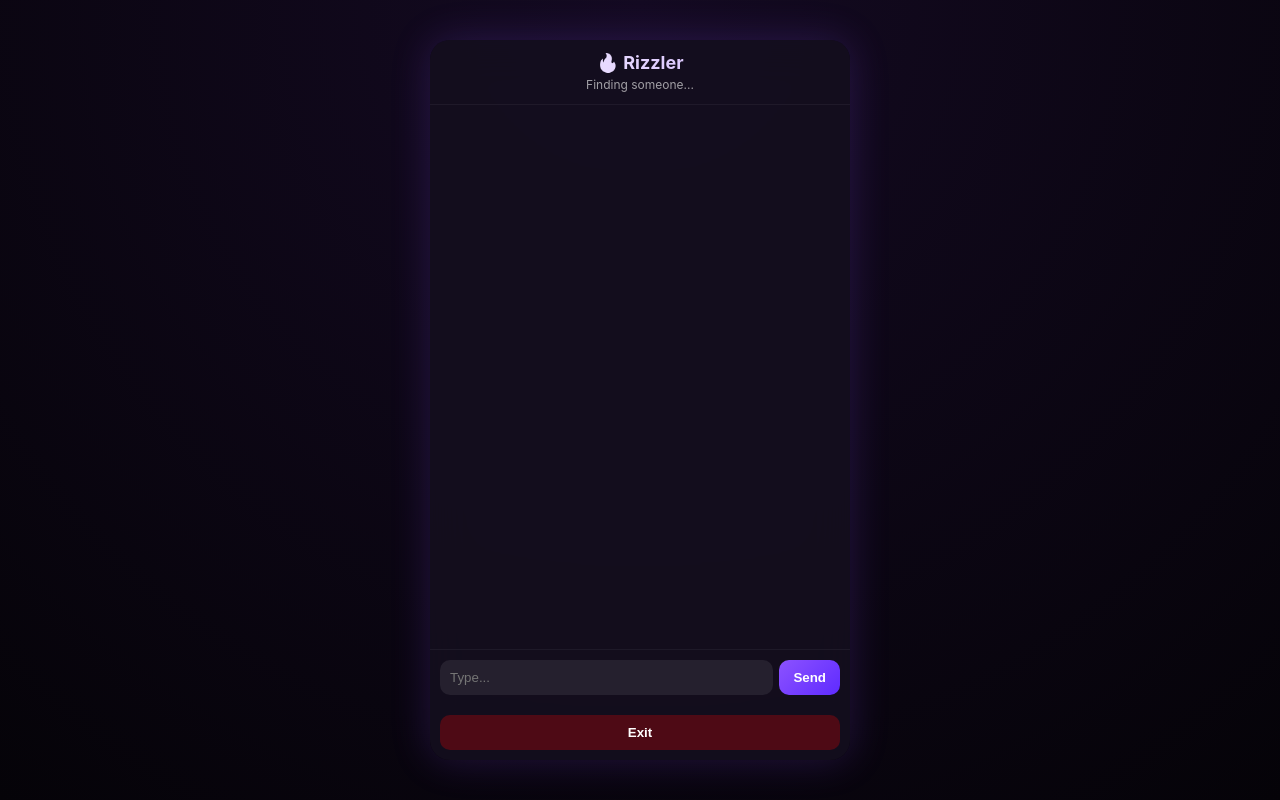
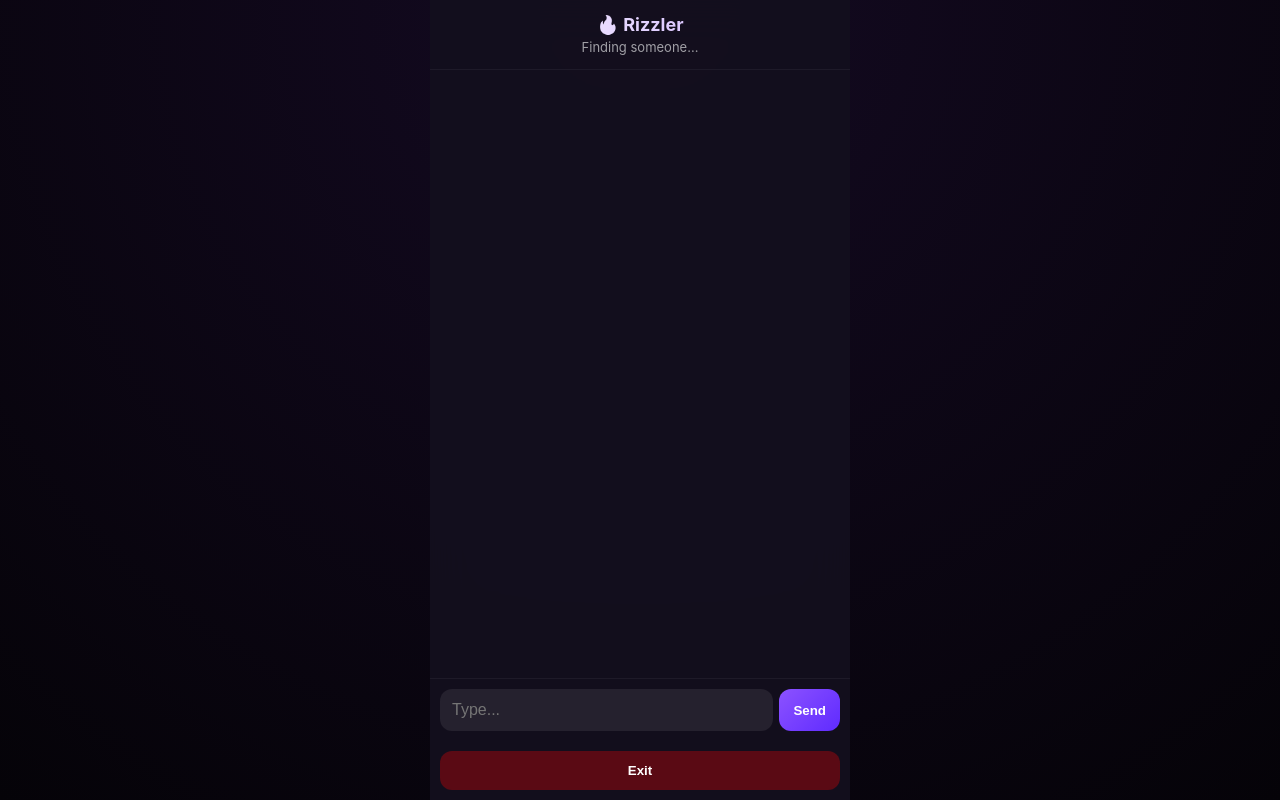
Before and after one commit to ma-stha/Rizzler, a website: page index.html in a window 1280 px wide. Drawn offline with nearby package versions, Linux system fonts and the light colour scheme; no server answers.

Commit message:
final UI + no zoom + clean status

```diff
--- a/index.html
+++ b/index.html
@@ -2,7 +2,7 @@
 <html>
 <head>
   <title>Rizzler</title>
-  <meta name="viewport" content="width=device-width, initial-scale=1.0">
+  <meta name="viewport" content="width=device-width, initial-scale=1, maximum-scale=1, user-scalable=no">
   <script src="/socket.io/socket.io.js"></script>
 
   <style>
@@ -15,24 +15,22 @@
       justify-content: center;
       align-items: center;
       height: 100vh;
+      overflow: hidden;
     }
 
     .app {
       width: 100%;
       max-width: 420px;
-      height: 90vh;
-      background: rgba(20,15,30,0.9);
+      height: 100vh;
+      background: rgba(20,15,30,0.95);
       backdrop-filter: blur(20px);
-      border-radius: 20px;
       display: flex;
       flex-direction: column;
-      overflow: hidden;
-      box-shadow: 0 0 40px rgba(140,80,255,0.2);
     }
 
     .header {
       text-align: center;
-      padding: 12px;
+      padding: 14px;
       border-bottom: 1px solid rgba(255,255,255,0.05);
     }
 
@@ -45,7 +43,7 @@
     }
 
     .status {
-      font-size: 12px;
+      font-size: 13px;
       opacity: 0.6;
       margin-top: 4px;
     }
@@ -64,7 +62,6 @@
       border-radius: 14px;
       max-width: 70%;
       font-size: 14px;
-      word-wrap: break-word;
     }
 
     .you {
@@ -91,18 +88,19 @@
 
     input {
       flex: 1;
-      padding: 10px;
-      border-radius: 10px;
+      padding: 12px;
+      border-radius: 12px;
       border: none;
       outline: none;
       background: rgba(255,255,255,0.08);
       color: white;
+      font-size: 16px; /* FIXES ZOOM */
     }
 
     button {
       margin-left: 6px;
       padding: 10px 14px;
-      border-radius: 10px;
+      border-radius: 12px;
       border: none;
       cursor: pointer;
       background: linear-gradient(135deg, #8c52ff, #5f2bff);
@@ -112,7 +110,12 @@
 
     .exit {
       margin: 10px;
-      background: rgba(255,0,0,0.25);
+      padding: 12px;
+      border-radius: 12px;
+      border: none;
+      background: rgba(255,0,0,0.3);
+      color: white;
+      font-weight: 600;
     }
   </style>
 </head>
--- a/script.js
+++ b/script.js
@@ -25,13 +25,12 @@
 
 socket.on("connect", () => {
   setStatus("Finding someone...");
-  addMsg("Looking for someone...", "system");
 });
 
 socket.on("startChat", () => {
   clearChat();
   setStatus("Connected. Make it count.");
-  addMsg("Connected! Start chatting", "system");
+  addMsg("You are now connected", "system");
 });
 
 socket.on("message", (msg) => {
--- a/server.js
+++ b/server.js
@@ -13,7 +13,6 @@
 io.on("connection", (socket) => {
   console.log("User connected:", socket.id);
 
-  // MATCH USERS
   if (waitingUser && waitingUser.id !== socket.id) {
     const room = waitingUser.id + "-" + socket.id;
 
@@ -31,14 +30,12 @@
     waitingUser = socket;
   }
 
-  // MESSAGE
   socket.on("message", (msg) => {
     if (socket.room) {
       socket.to(socket.room).emit("message", msg);
     }
   });
 
-  // NEXT USER
   socket.on("nextUser", () => {
     if (socket.room) {
       socket.leave(socket.room);
@@ -65,10 +62,7 @@
     }
   });
 
-  // DISCONNECT
   socket.on("disconnect", () => {
-    console.log("User disconnected:", socket.id);
-
     if (waitingUser === socket) {
       waitingUser = null;
     }
```
